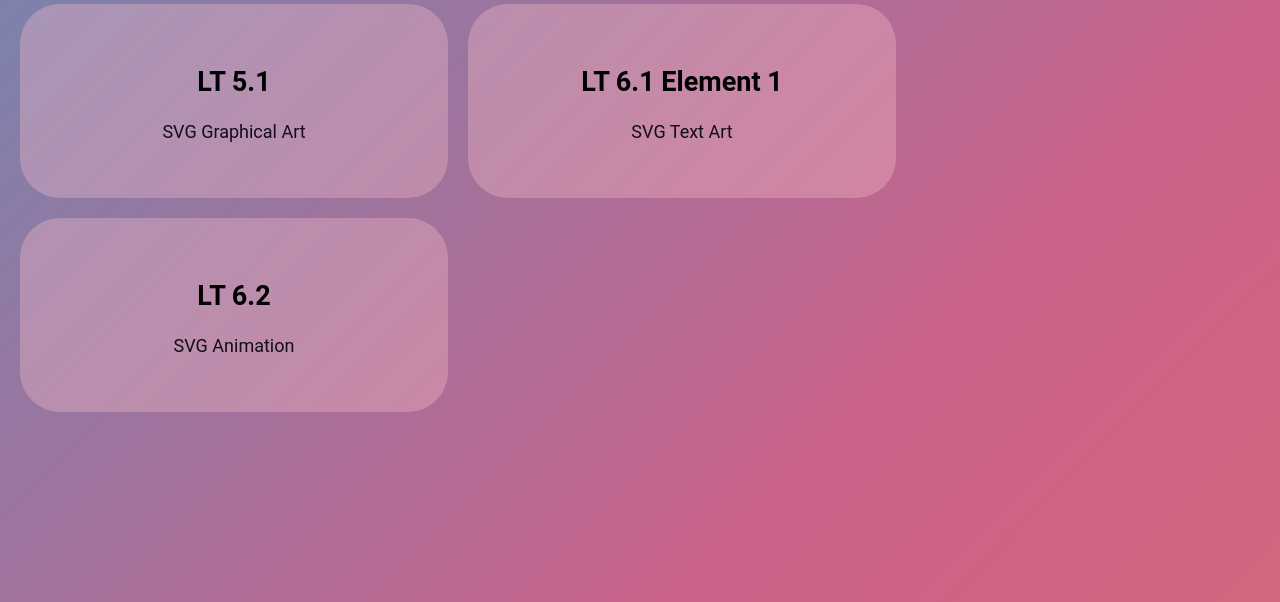
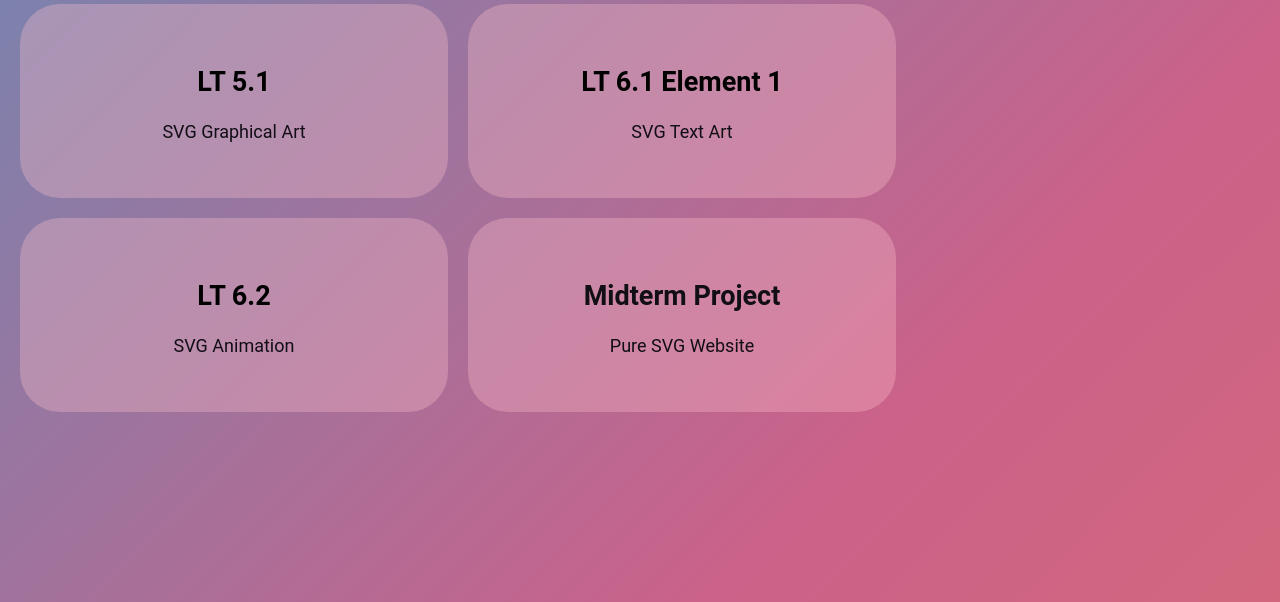
Before and after one commit to angelacoronel/coronel-portfolio, a PHP site: page /svg.php in a window 1280 px wide. Shown: the part 234-836 px from the top of the page. Run offline with PHP 8.4, Linux system fonts and the light colour scheme.

Commit message:
Update svg.php

```diff
--- a/svg.php
+++ b/svg.php
@@ -26,9 +26,9 @@
                             <div>SVG Text Art</div>
                         </div>
                     </a>
-                         <div class="ctn" style="display:none;">
-                            <div><h2>LT 6.1 Element 1</h2></a></div>
-                            <div>SVG Text Art</div>
+                         <div class="ctn" href="svg/midterm-proj.php">
+                            <div><h2>Midterm Project</h2></a></div>
+                            <div>Pure SVG Website</div>
                         </div>
                 </div>
         </div>
```
